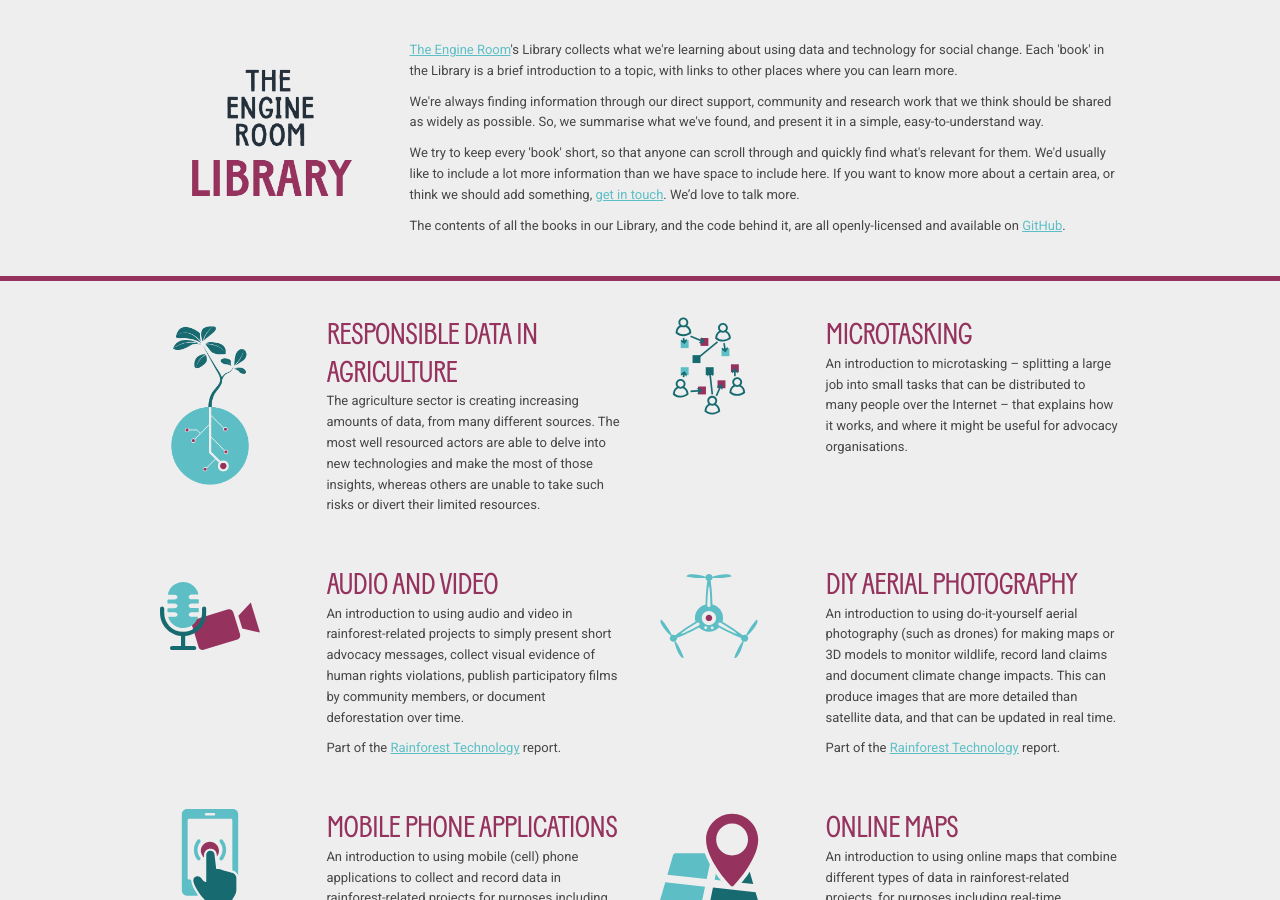
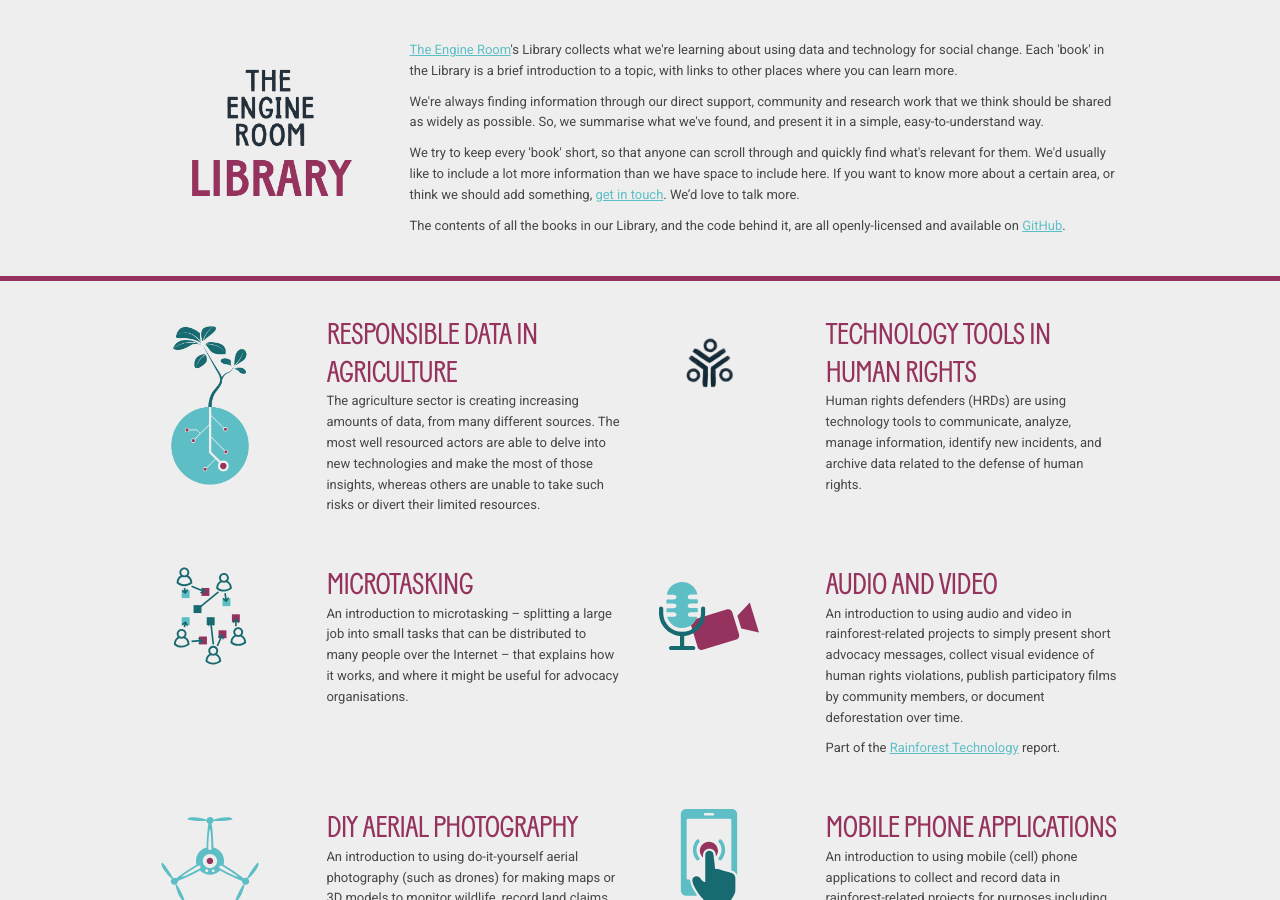
Before and after one commit to the-engine-room/library, a Jekyll site: the page built from index.html, in a window 1280 px wide and 900 px high. Built offline with Jekyll 4.4.1, drawn with Linux system fonts in a browser that asks for light colours; nearby versions of some CDN libraries; comment, search, counter and statistics services are not loaded.

Commit message:
updated the header

```diff
--- a/_books/humanrights-tech.md
+++ b/_books/humanrights-tech.md
@@ -1,3 +1,22 @@
+---
+layout: page
+title: Technology Tools in Human Rights
+description: Human rights defenders (HRDs) are using technology tools to communicate, analyze, manage information, identify new incidents, and archive data related to the defense of human rights.
+image: /media/index/ER_HumanRights.png
+funder_name: The Oak Foundation
+funder_logo: /images/logos/oak.png
+funder_link: //oakfnd.org/
+published: true
+navigation:
+  - Introduction
+  - Context
+  - Tools and applications
+  - Pros and cons
+  - Challenges
+  - Implementation
+  - Conclusion
+---
+
 ## **Technology Tools in Human Rights**
 
 ## **Objectives**
```
